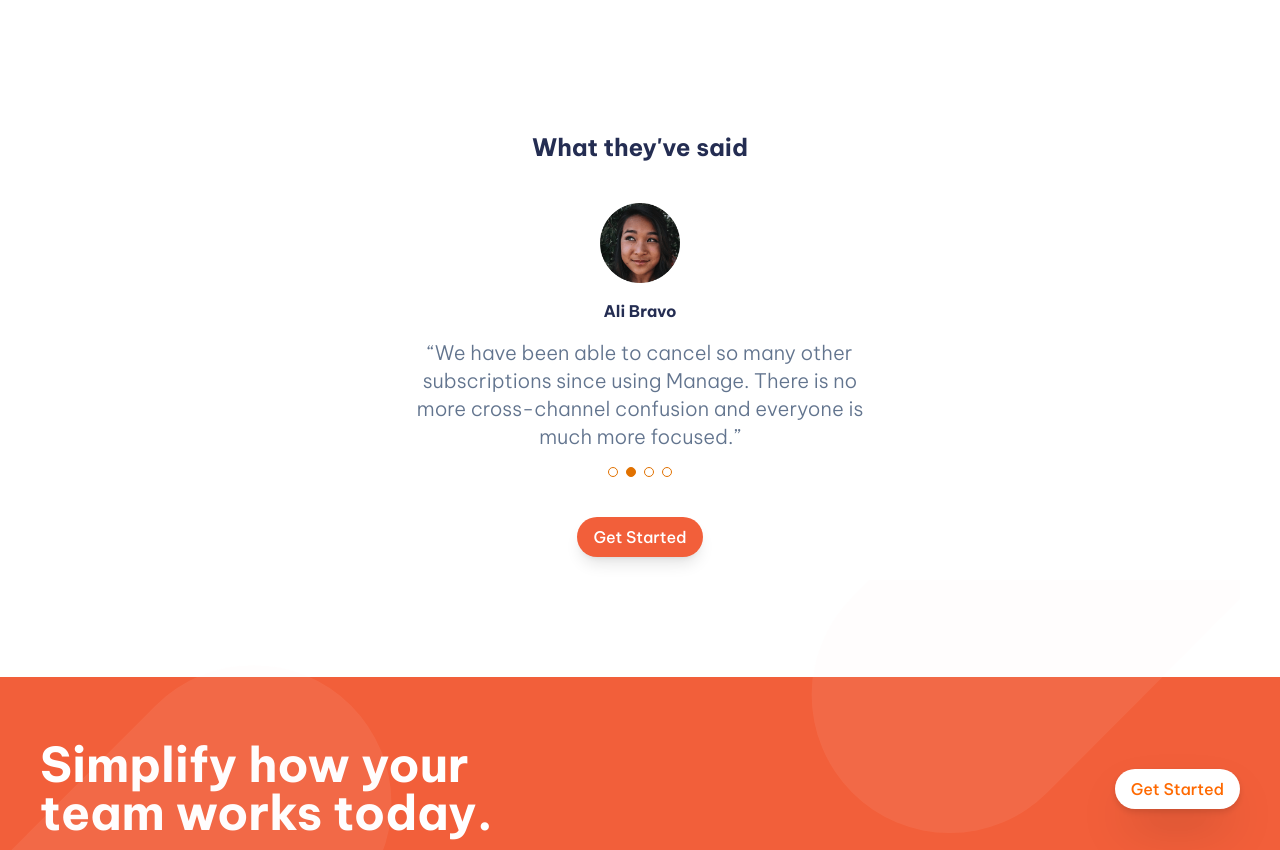
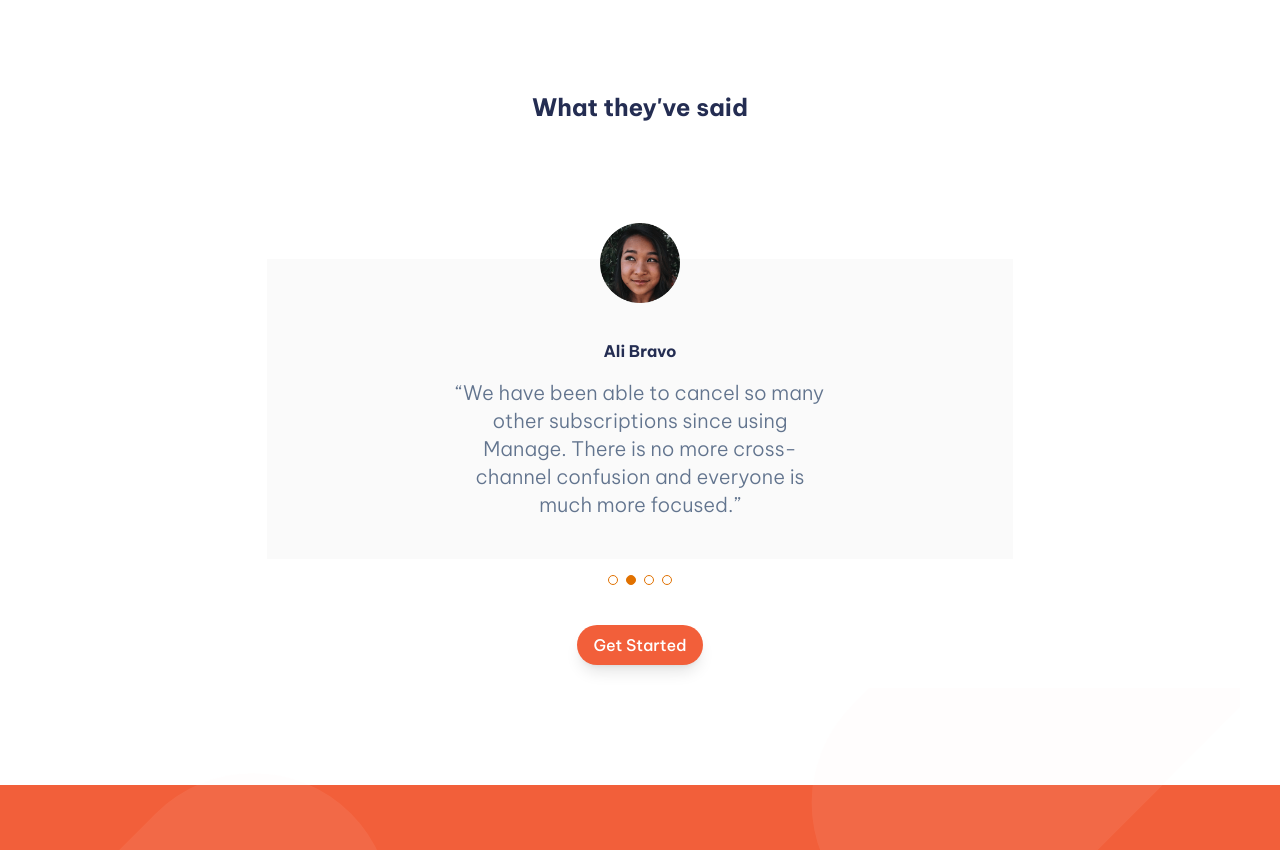
Before and after one commit to JanudaStack/manage-landing-page-main, a React (Vite) app: page / in a window 1280 px wide. Shown: the part 1277-2127 px from the top of the page. Built offline with nearby package versions, Linux system fonts and the light colour scheme.

Commit message:
feat: Update Testimonial component layout and styling for improved visual hierarchy; add new section comment in CSS

```diff
--- a/src/components/Testimonial.jsx
+++ b/src/components/Testimonial.jsx
@@ -20,7 +20,7 @@ const Testimonial = () => {
     });
 
     return (
-        <section className="flex flex-col justify-center my-30 gap-10">
+        <section className="flex flex-col justify-center mt-20 mb-30 gap-10 ">
             <div className="flex flex-col items-center md:px-20 gap-10">
                 <h2 className="about-header text-2xl text-center">
                     What they've said
@@ -32,11 +32,18 @@ const Testimonial = () => {
                             slideIndex === index + 1 ? 'block' : 'hidden'
                         }`}
                     >
-                        <img src={client.img} alt="avatar" className="w-20" />
-                        <h3>{client.name}</h3>
-                        <p className="px-10 text-center md:w-4/8 md:text-xl">
-                            {client.review}
-                        </p>
+                        <img
+                            src={client.img}
+                            alt="avatar"
+                            className="w-20 relative z-[999] top-15"
+                        />
+                        <div className="bg-[var(--gray-50)] flex flex-col gap-4 justify-center items-center pb-10 pt-20 w-3/4 lg:w-2/3">
+                            <h3>{client.name}</h3>
+                            <p className="px-0 text-center md:w-4/8 md:text-xl">
+                                {client.review}
+                            </p>
+                        </div>
+
                         <div className="flex gap-2">
                             {testimonialData.map((_, index) => (
                                 <button
--- a/src/index.css
+++ b/src/index.css
@@ -160,6 +160,8 @@ body {
         @apply pt-5 md:ml-16;
     }
 
+    /* Testimonials Section */
+
     /* Footer Section */
     .footer-cta {
         @apply bg-[var(--orange-400)] py-20 px-10 lg:py-[5%] flex flex-col items-center lg:justify-end lg:flex-row
```
